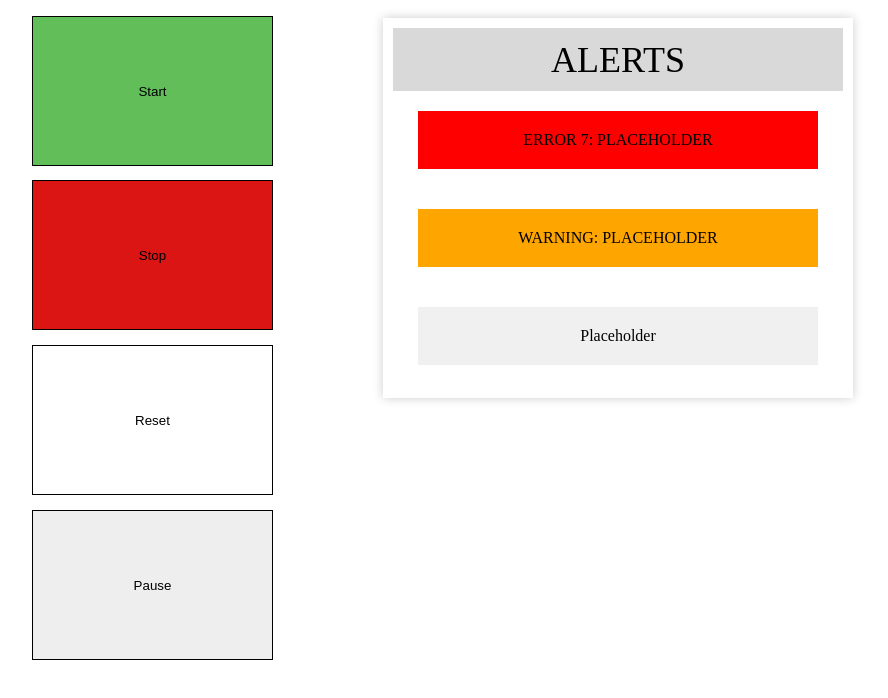
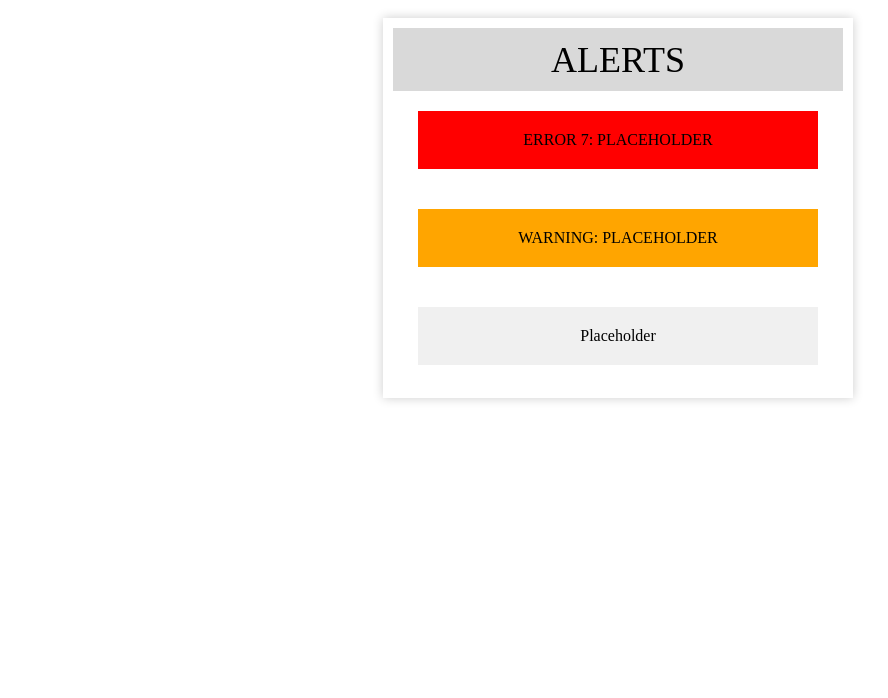
Before and after one commit to m-kudahl/p9, a React (Create React App) app in the folder p9-app/: page / in a window 1280 px wide. Shown: the top 698 px of the page, without its empty margins (7-895 px from the left). Built offline with nearby package versions, Linux system fonts and the light colour scheme.

Commit message:
Removed work from other branches

```diff
--- a/p9-app/src/App.js
+++ b/p9-app/src/App.js
@@ -1,34 +1,12 @@
-
-import MyButton from './MyButton';
 import Alertbox from './Alertbox';
 
 function App() {
 
-const Mybutton = ({ top, background, children}) =>{
-  const MyButton = {
-    position: "absolute",
-    width: "241px",
-    height: "150px",
-    left: "39px",
-    top: top,
-    border: "1px solid #000000",
-    background: background,
 
-
-};
-
-return <button style={MyButton}>{children}</button>;
-
-};
 
 return (
   <>
-    <Mybutton top="16px" background="#62BE59" > Start</Mybutton>
-    <Mybutton top="180px" background="#DB1414" > Stop</Mybutton>
-    <Mybutton top="345px" background="#FFFFFF" > Reset</Mybutton>
-    <Mybutton top="510px" background="#EEEEEE" > Pause </Mybutton>
 
-    <MyButton />
     <Alertbox />
 
   </>
--- a/p9-app/src/MyButton.js
+++ /dev/null
@@ -1,7 +0,0 @@
-import React from 'react'
-
-export default function MyButton() {
-  return (
-    <div></div>
-  )
-}
```
